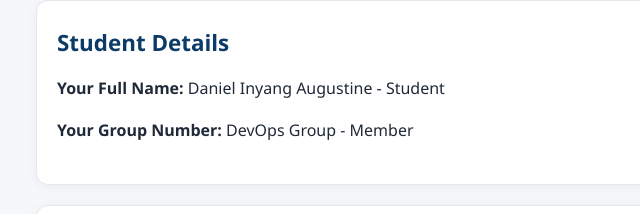
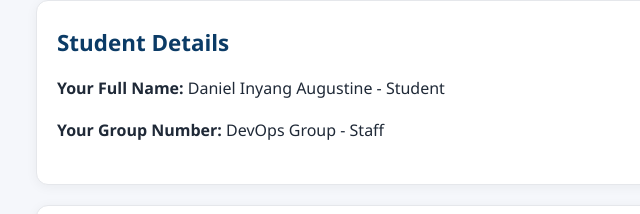
Before and after one commit to danielinyang/codetracker, a plain HTML site: page index.html in a window 1280 px wide. Shown: the part 234-448 px from the top of the page, 140-780 px from the left. Drawn offline with Linux system fonts and the light colour scheme.

Commit message:
Updated index - Group=Staff

```diff
--- a/index.html
+++ b/index.html
@@ -30,7 +30,7 @@
         <section class="card student-info" aria-labelledby="student-details">
             <h2 id="student-details">Student Details</h2>
             <p><b>Your Full Name:</b> <span class="placeholder">Daniel Inyang Augustine - Student</span></p>
-            <p><b>Your Group Number:</b> <span class="placeholder">DevOps Group - Member</span></p>
+            <p><b>Your Group Number:</b> <span class="placeholder">DevOps Group - Staff</span></p>
         </section>
 
         <!-- Concepts Learned -->
```
